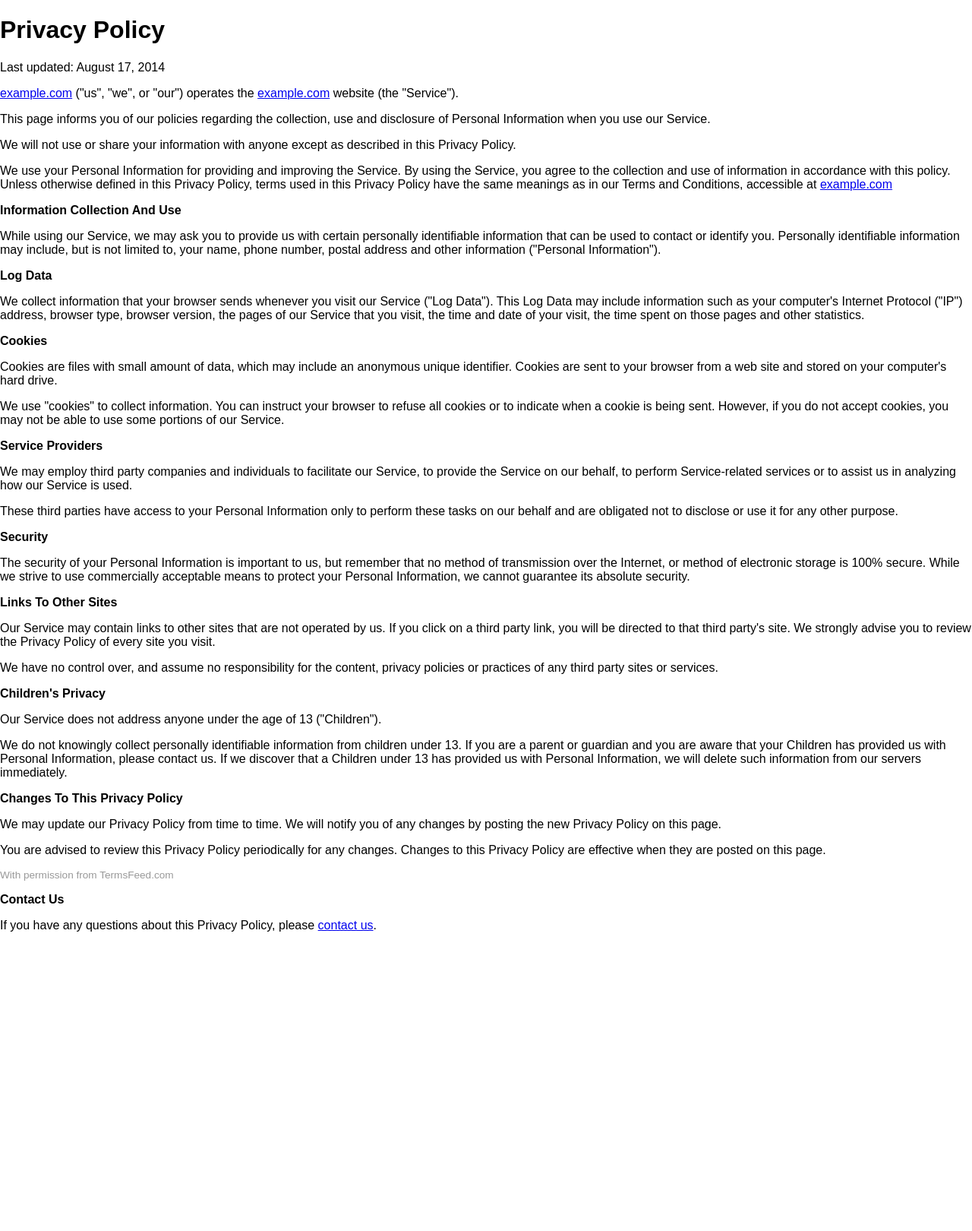
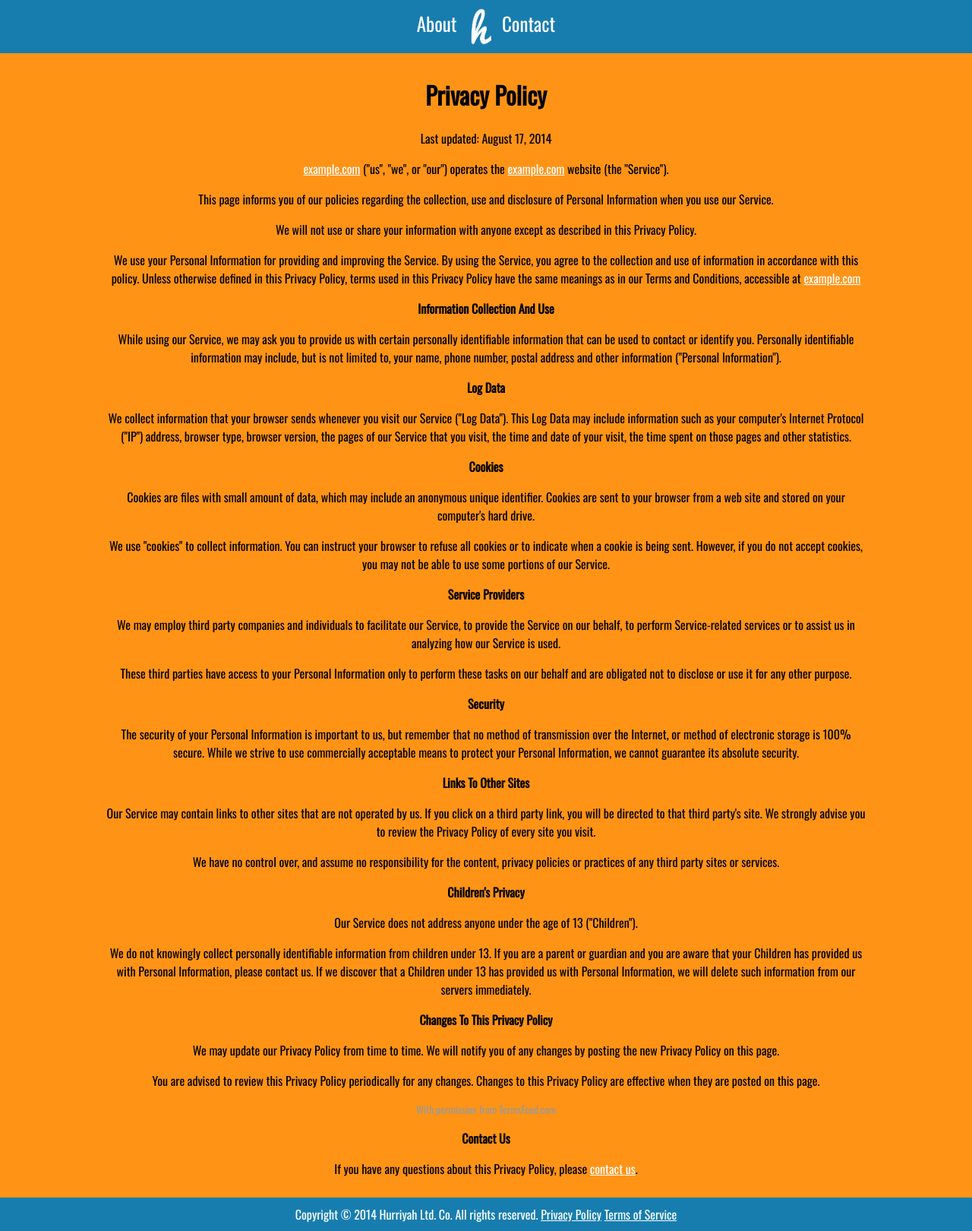
Before and after one commit to jawaidss/halalar-web, a Django app: a page that uses halalar/marketing/templates/marketing/base.html in a window 1280 px wide. Shown: the whole page at 76% size. Before the commit the page ends 1226 px from the top, so only its background shows below. Run offline with Django 3.2, Linux system fonts and the light colour scheme.

Commit message:
Start adding content and styling

```diff
--- a/halalar/halalar/context_processors.py
+++ b/halalar/halalar/context_processors.py
@@ -1,4 +1,9 @@
+from datetime import date
+
 from django.contrib.sites.models import Site
 
 def site(request):
     return {'site': Site.objects.get_current()}
+
+def today(request):
+    return {'today': date.today()}
--- a/halalar/halalar/settings.py
+++ b/halalar/halalar/settings.py
@@ -112,6 +112,7 @@
     'django.core.context_processors.tz',
     'django.contrib.messages.context_processors.messages',
     'halalar.context_processors.site',
+    'halalar.context_processors.today',
 )
 
 STATICFILES_DIRS = (
--- a/halalar/marketing/templates/marketing/about.html
+++ b/halalar/marketing/templates/marketing/about.html
@@ -3,4 +3,9 @@
 {% block title %}{% block description %}About{% endblock %}{% endblock %}
 
 {% block content %}
+<div>
+  <img src="http://placehold.it/496x279" alt="Founders">
+</div>
+
+<p>Salaam, I'm Sikander Chowhan, and I'm Samad Jawaid. Together, we're <a href="{% url 'marketing-home' %}">{{ site.name }}</a>. Please <a href="{% url 'marketing-contact' %}">{{ site.name }} at us</a>!</p>
 {% endblock %}
--- a/halalar/marketing/templates/marketing/base.html
+++ b/halalar/marketing/templates/marketing/base.html
@@ -7,11 +7,31 @@
     <title>{{ site.name }} | {% block title %}{% endblock %}</title>
     <meta name="description" content="{% block description %}{% endblock %}">
     <meta name="viewport" content="width=device-width, initial-scale=1">
+    <link rel="stylesheet" href="http://fonts.googleapis.com/css?family=Oswald">
     <link rel="stylesheet" href="{% static 'css/normalize.css' %}">
     <link rel="stylesheet" href="{% static 'css/base.css' %}">
   </head>
   <body>
-    {% block content %}{% endblock %}
+    <div class="header">
+      <a href="{% url 'marketing-about' %}">About</a>
+      <a href="{% url 'marketing-home' %}">
+        <img src="{% static 'img/icon.png' %}" alt="{{ site.name }}">
+      </a>
+      <a href="{% url 'marketing-contact' %}">Contact</a>
+    </div>
+
+    <div class="content-wrapper">
+      <div class="content">
+        {% block content %}{% endblock %}
+      </div>
+    </div>
+
+    <div class="footer">
+      <span>Copyright &copy; {{ today.year }} Hurriyah Ltd. Co. All rights reserved.</span>
+      <a href="{% url 'legal-privacy_policy' %}">Privacy Policy</a>
+      <a href="{% url 'legal-terms_of_service' %}">Terms of Service</a>
+    </div>
+
     <script>
       (function(i,s,o,g,r,a,m){i['GoogleAnalyticsObject']=r;i[r]=i[r]||function(){
       (i[r].q=i[r].q||[]).push(arguments)},i[r].l=1*new Date();a=s.createElement(o),
--- a/halalar/marketing/urls.py
+++ b/halalar/marketing/urls.py
@@ -5,5 +5,5 @@
 urlpatterns = [
     url(r'^about/$', views.AboutView.as_view(), name='marketing-about'),
     url(r'^contact/$', views.ContactView.as_view(), name='marketing-contact'),
-    url(r'^thanks/$', views.ThanksView.as_view(), name='marketing-thanks'),
+    url(r'^contact/thanks/$', views.ThanksView.as_view(), name='marketing-thanks'),
 ]
--- a/halalar/static/css/base.css
+++ b/halalar/static/css/base.css
@@ -0,0 +1,74 @@
+body {
+  background-color: #177daf;
+  color: #ffffff;
+  text-align: center;
+  font-family: Oswald;
+}
+
+a {
+  color: #ffffff;
+}
+
+img {
+  max-width: 100%;
+}
+
+.header {
+  padding: 10px;
+}
+
+.header img {
+  width: 50px;
+  vertical-align: middle;
+}
+
+.header a {
+  font-size: 25px;
+  text-decoration: none;
+}
+
+.content-wrapper {
+  background-color: #ff9316;
+  color: #000000;
+  padding: 10px;
+}
+
+.content {
+  max-width: 1000px;
+  margin: 0 auto;
+}
+
+.splash {
+  padding: 10px;
+}
+
+.splash img {
+  width: 250px;
+}
+
+#mc_embed_signup {
+  width: 250px;
+  margin: 0 auto;
+}
+
+.download {
+  padding: 10px;
+}
+
+.download img {
+  width: 250px;
+  vertical-align: middle;
+  padding: 5px 0;
+}
+
+.social {
+  padding: 10px;
+}
+
+.social img {
+  width: 57px;
+}
+
+.footer {
+  padding: 10px;
+}
```
Also changed, not shown: halalar/marketing/templates/marketing/home.html (+33 -0 lines), halalar/static/img/apple-app-store.png (added), halalar/static/img/facebook.png (added), halalar/static/img/google-play-store.png (added), halalar/static/img/google-plus.png (added), halalar/static/img/icon.png (added), halalar/static/img/instagram.png (added), halalar/static/img/pinterest.png (added), halalar/static/img/splash.png (added), halalar/static/img/tumblr.png (added), halalar/static/img/twitter.png (added), halalar/static/img/youtube.png (added).
